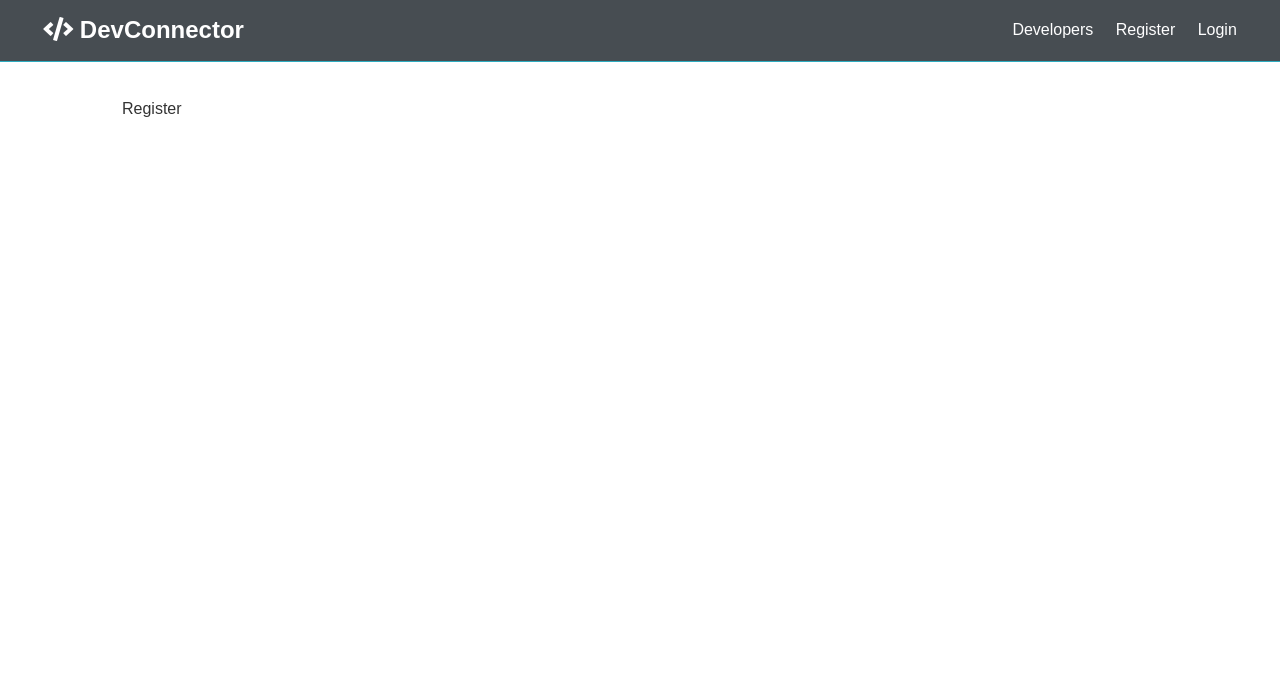
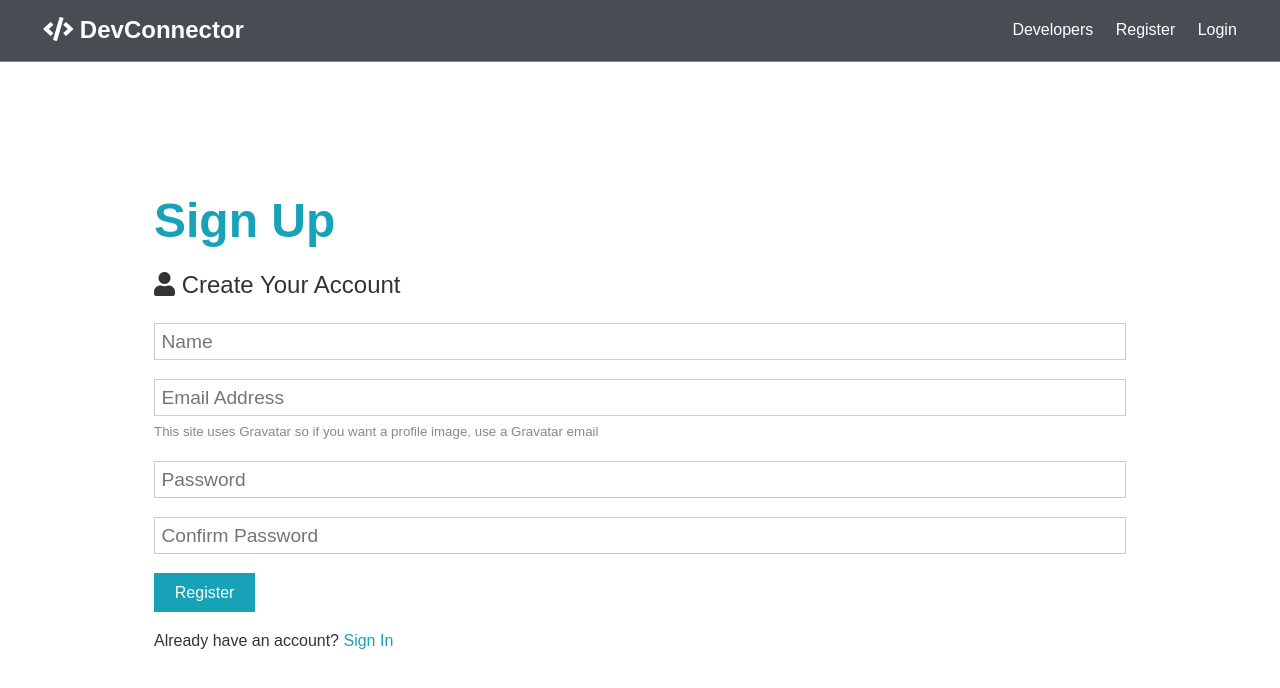
Before and after one commit to MOwais/MERN, a React (Create React App) app in the folder client/: page /register in a window 1280 px wide. Shown: the top 688 px of the page. Built offline with nearby package versions, Linux system fonts and the light colour scheme.

Commit message:
initial register form

```diff
--- a/client/src/components/auth/Register.js
+++ b/client/src/components/auth/Register.js
@@ -1,10 +1,63 @@
-import React from 'react'
+import React, { Fragment, useState } from 'react'
 
 export const Register = () => {
+    const [formData, setFormData] = useState({
+        name:'',
+        email:'',
+        password:'',
+        confirmPassword:''
+    });
+
+    const { name, email, password, confirmPassword } = formData;
+
+    const onNameChange = (e) => setFormData({...formData,[e.target.name]:e.target.value})
+
     return (
-        <div>
-           Register
-        </div>
+        <Fragment>
+        <section className="container">
+            <h1 className="large text-primary">Sign Up</h1>
+            <p className="lead"><i className="fas fa-user"></i> Create Your Account</p>
+            <form className="form" action="create-profile.html">
+            <div className="form-group">
+                <input
+                    type="text"
+                    placeholder="Name"
+                    name="name"
+                    value={name}
+                    onChange={e => onNameChange(e)}
+                    required
+                />
+            </div>
+            <div className="form-group">
+                <input type="email" placeholder="Email Address" name="email" />
+                <small className="form-text"
+                >This site uses Gravatar so if you want a profile image, use a
+                Gravatar email</small
+                >
+            </div>
+            <div className="form-group">
+                <input
+                type="password"
+                placeholder="Password"
+                name="password"
+                minLength="6"
+                />
+            </div>
+            <div className="form-group">
+                <input
+                type="password"
+                placeholder="Confirm Password"
+                name="confirmPassword"
+                minLength="6"
+                />
+            </div>
+            <input type="submit" className="btn btn-primary" value="Register" />
+            </form>
+            <p className="my-1">
+                Already have an account? <a href="login.html">Sign In</a>
+            </p>
+        </section>
+        </Fragment>
     );
 }
 
```
